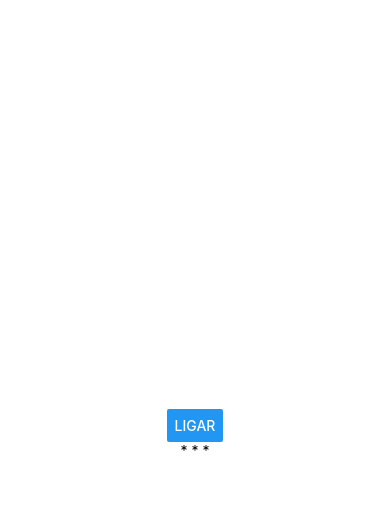
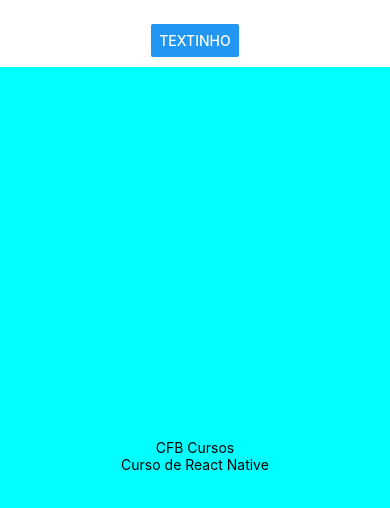
Before and after one commit to AlexManoel-dev/treino-reactNative, a React Native app: screen / in a window 390 px wide. Shown: the top 508 px of the page. Built offline with nearby package versions, Linux system fonts and the light colour scheme.

Commit message:
useState mas com um comentário adicionado

```diff
--- a/App.js
+++ b/App.js
@@ -7,7 +7,7 @@ const img = './assets/bgApp.png'
 
 export default function App() {
 
-  const [ligado,setLigado] = useState(false)
+  const [ligado,setLigado] = useState(true)
 
   return (
     <View style={styles.container}>
@@ -16,17 +16,20 @@ export default function App() {
         <Fl/>
       </ImageBackground> */}
       <Button
-        title={ligado?'Desligar':'Ligar'}
+        title={'Textinho'}
+        // title={ligado?'Desligar':'Ligar'}
         onPress={()=>setLigado(!ligado)}
       />
 
       {ligado?
-        <View>
+        <View style={styles.testeView}>
           <Text>CFB Cursos</Text>
           <Text>Curso de React Native</Text>
         </View>
         :
-        <Text> * * * </Text>
+        <View style={styles.testeView2}>
+          <Text> * * * </Text>
+        </View>
       }
     </View>
   );
@@ -48,5 +51,23 @@ const styles = StyleSheet.create({
     flex: 1,
     resizeMode: 'cover',
     width: '100%'
+  },
+  testeView: {
+    backgroundColor: '#0ff',
+    color: '#fff',
+    marginTop: 10,
+    width: '100%',
+    justifyContent: 'center',
+    alignItems: 'center',
+    flex: 1
+  },
+  testeView2: {
+    backgroundColor: '#ff0',
+    color: '#fff',
+    marginTop: 10,
+    width: '100%',
+    justifyContent: 'center',
+    alignItems: 'center',
+    flex: 1
   }
 });
```
